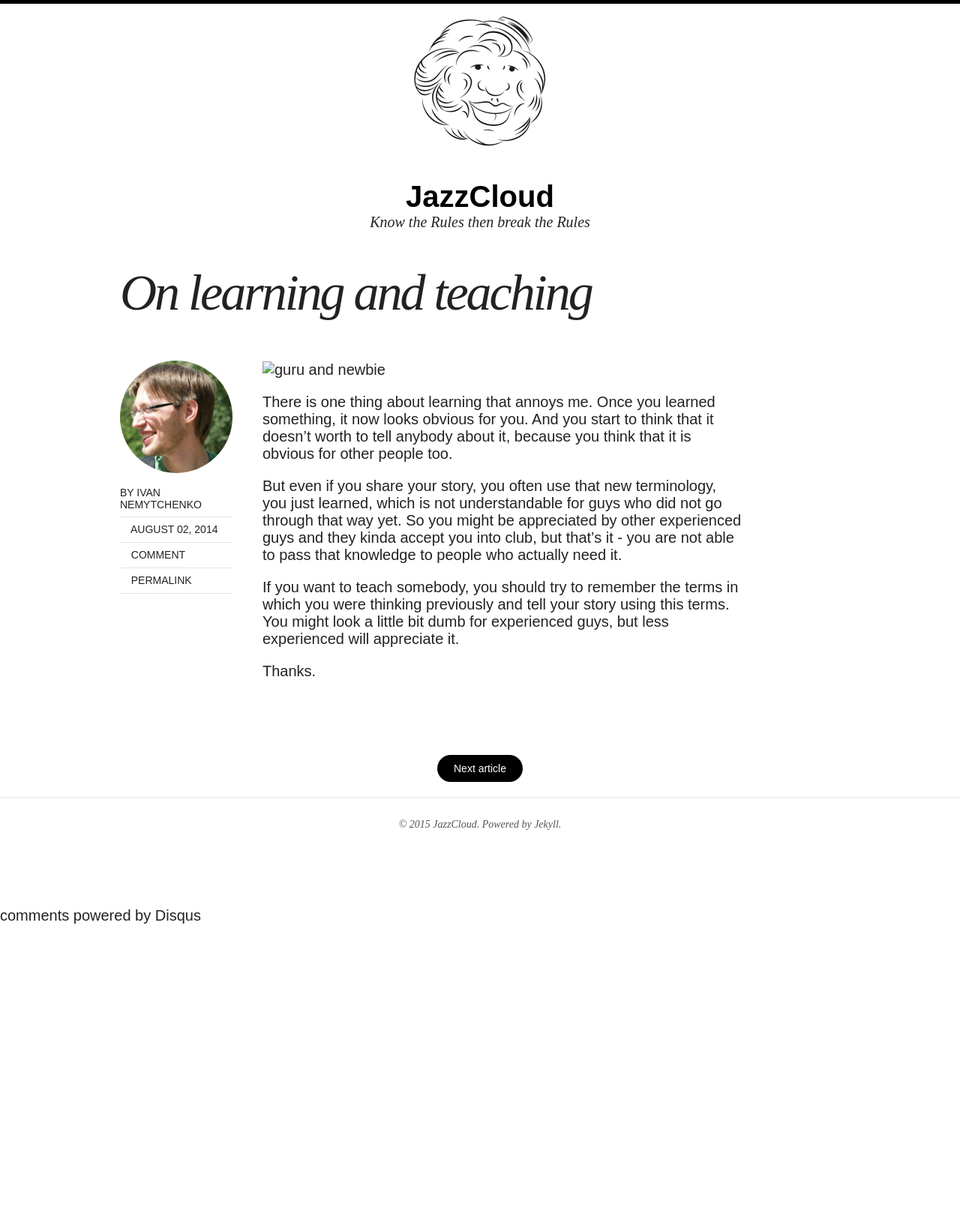
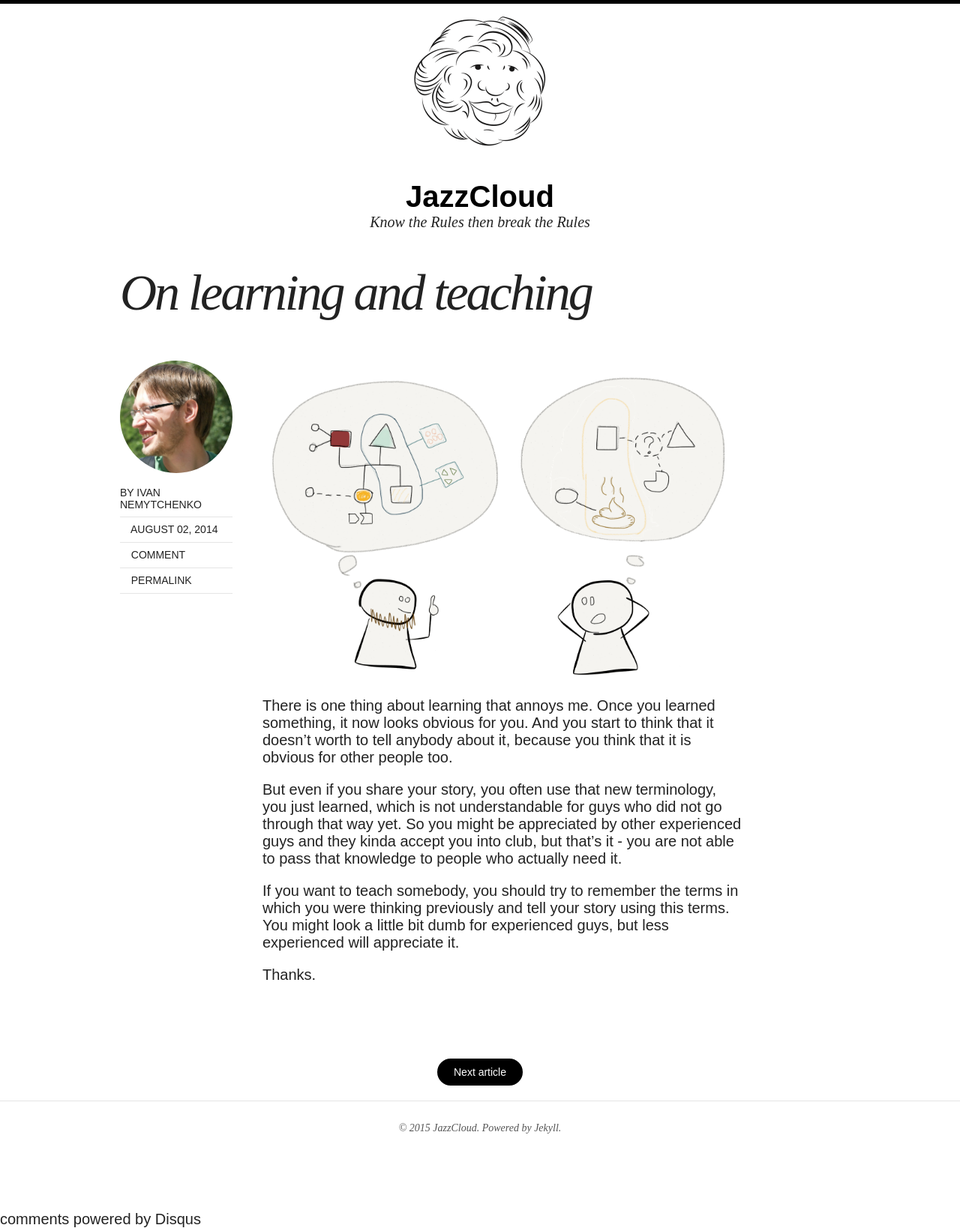
Before and after one commit to jazzcloud/jazzcloud.github.io, a Jekyll site: the page built from _posts/2014-08-02-on-learning-and-teaching.markdown, in a window 1280 px wide. Shown: the whole page at 75% size. Built offline with Jekyll 4.4.1, drawn with Linux system fonts in a browser that asks for light colours; nearby versions of some CDN libraries; comment, search, counter and statistics services are not loaded; before the commit the page ends 1233 px from its top, so only the background shows below that.

Commit message:
fixed image path

```diff
--- a/_posts/2014-08-02-on-learning-and-teaching.markdown
+++ b/_posts/2014-08-02-on-learning-and-teaching.markdown
@@ -6,7 +6,7 @@ categories: learning
 comments: true
 ---
 
-![guru and newbie](images/content/learning.png)
+![guru and newbie](/images/content/learning.png)
 
 There is one thing about learning that annoys me.
 Once you learned something, it now looks obvious for you.
```
